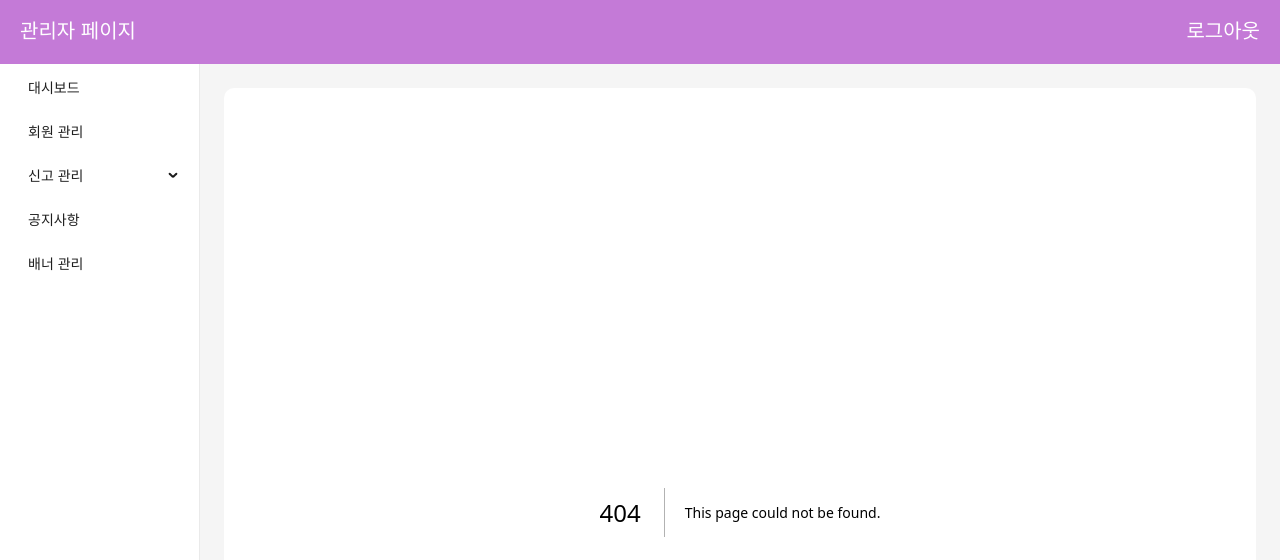
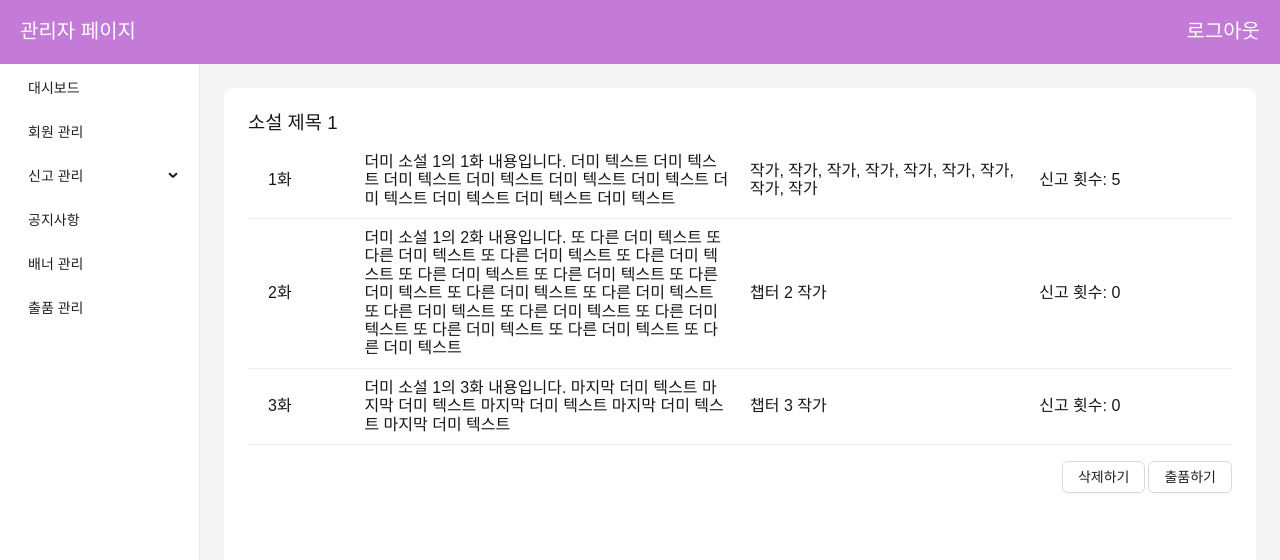
Before and after one commit to ItdaHub/admin-page, a Next.js app: page /novel/1 in a window 1280 px wide. Before the commit this address had no page. Shown: the top 560 px of the page. Built offline with nearby package versions, Linux system fonts and the light colour scheme; no server answers; sample sign-in values are in the browser's storage.

Commit message:
Feat: 출품관리 요청추가

```diff
--- /dev/null
+++ b/src/components/NovelDetail/index.tsx
@@ -0,0 +1,169 @@
+import { useRouter } from "next/router";
+import { useEffect, useState } from "react";
+import api from "@/utill/api";
+import { Button, Result, Spin } from "antd";
+import { NovelDetailStyled } from "./styled";
+import clsx from "clsx";
+
+interface Chapter {
+  id: number;
+  chapter_num: string;
+  content: string;
+  reportCount: number;
+  writerName: string;
+}
+
+interface NovelDetail {
+  id: number;
+  title: string;
+  chapters: Chapter[];
+}
+
+const NovelDetail = ({ novelId }: { novelId: number }) => {
+  const router = useRouter();
+  const [novelDetail, setNovelDetail] = useState<NovelDetail | null>(null);
+  const [loading, setLoading] = useState(true);
+  const [error, setError] = useState<string | null>(null);
+
+  // 더미 데이터(삭제해도 됨)
+  const generateDummyNovelDetail = (novelId: number): NovelDetail => {
+    return {
+      id: novelId,
+      title: `소설 제목 ${novelId}`,
+      chapters: [
+        {
+          id: 1,
+          chapter_num: "1화",
+          content: `더미 소설 ${novelId}의 1화 내용입니다. ${"더미 텍스트 ".repeat(
+            10
+          )}`,
+          reportCount: Math.floor(Math.random() * 10),
+          writerName: "작가, 작가, 작가, 작가, 작가, 작가, 작가, 작가, 작가",
+        },
+        {
+          id: 2,
+          chapter_num: "2화",
+          content: `더미 소설 ${novelId}의 2화 내용입니다. ${"또 다른 더미 텍스트 ".repeat(
+            15
+          )}`,
+          reportCount: Math.floor(Math.random() * 10),
+          writerName: "챕터 2 작가",
+        },
+        {
+          id: 3,
+          chapter_num: "3화",
+          content: `더미 소설 ${novelId}의 3화 내용입니다. ${"마지막 더미 텍스트 ".repeat(
+            5
+          )}`,
+          reportCount: Math.floor(Math.random() * 10),
+          writerName: `챕터 3 작가`,
+        },
+      ],
+    };
+  };
+
+  useEffect(() => {
+    if (novelId) {
+      // fetchNovelDetail(novelId);
+
+      // 더미 데이터(밑에 3줄 삭제해도 됨)
+      const dummyData = generateDummyNovelDetail(novelId);
+      setNovelDetail(dummyData);
+      setLoading(false);
+    }
+  }, [novelId]);
+
+  // 소설 상세 내용들 불러오기
+  const fetchNovelDetail = async (novelId: number) => {
+    setLoading(true);
+    setError(null);
+    try {
+      const response = await api.get(`/novel/${novelId}`);
+      setNovelDetail(response.data);
+    } catch (error: any) {
+      setError(`소설 상세 정보를 불러오는데 실패했습니다: ${error.message}`);
+    } finally {
+      setLoading(false);
+    }
+  };
+
+  // 해당 소설 삭제하기
+  const handleDeleteNovel = async () => {
+    if (novelId) {
+      try {
+        await api.delete(`/novel/${novelId}`);
+        alert("소설이 삭제되었습니다.");
+        router.push("/exhibit");
+      } catch (error: any) {
+        setError(`소설 삭제에 실패했습니다: ${error.message}`);
+      }
+    }
+  };
+
+  const handlePublishNovel = async () => {
+    if (novelId) {
+      try {
+        await api.post(`/novel/${novelId}`);
+        alert("소설이 출품되었습니다.");
+        router.push("/exhibit");
+      } catch (error: any) {
+        setError(`소설 출품에 실패했습니다: ${error.message}`);
+      }
+    }
+  };
+
+  if (loading) {
+    return (
+      <div
+        style={{
+          display: "flex",
+          justifyContent: "center",
+          alignItems: "center",
+          minHeight: "300px",
+        }}
+      >
+        <Spin size="large" />
+      </div>
+    );
+  }
+
+  if (error) {
+    return (
+      <Result
+        status="error"
+        title="데이터를 불러오는 데 실패했습니다."
+        subTitle={error}
+      />
+    );
+  }
+
+  if (!novelDetail) {
+    return <Result status="warning" title="소설 정보를 찾을 수 없습니다." />;
+  }
+
+  return (
+    <NovelDetailStyled className={clsx("detail-wrap")}>
+      <h3>{novelDetail.title}</h3>
+      <ul>
+        {novelDetail.chapters.map((chapter) => (
+          <li key={chapter.id}>
+            <div className="detail-box">
+              <div>{chapter.chapter_num}</div>
+              <div className="detail-content">{chapter.content}</div>
+              <div>{chapter.writerName}</div>
+              <div>신고 횟수: {chapter.reportCount}</div>
+            </div>
+          </li>
+        ))}
+      </ul>
+      <div className="detail-button">
+        <Button className="detail-publish-button" onClick={handleDeleteNovel}>
+          삭제하기
+        </Button>
+        <Button onClick={handlePublishNovel}>출품하기</Button>
+      </div>
+    </NovelDetailStyled>
+  );
+};
+
+export default NovelDetail;
--- /dev/null
+++ b/src/components/NovelDetail/styled.ts
@@ -0,0 +1,31 @@
+import styled from "styled-components";
+
+export const NovelDetailStyled = styled.div`
+  &.detail-wrap {
+    ul {
+      list-style: none;
+    }
+    li {
+      border-bottom: 1px solid #eee;
+      padding: 10px 0;
+      div {
+        padding: 0 10px;
+      }
+    }
+    .detail-box {
+      display: grid;
+      grid-template-columns: 1fr 4fr 3fr 2fr;
+      align-items: center;
+      .detail-content {
+        white-space: pre-wrap;
+      }
+    }
+
+    .detail-button {
+      float: right;
+      .detail-publish-button {
+        margin-right: 3px;
+      }
+    }
+  }
+`;
--- /dev/null
+++ b/src/features/ExhibitPage/styled.ts
@@ -0,0 +1,7 @@
+import styled from "styled-components";
+
+export const ExhibitPageStyled = styled.div`
+  &.exhibit-wrap {
+    margin-top: 15px;
+  }
+`;
--- a/src/features/UserManage/styled.ts
+++ b/src/features/UserManage/styled.ts
@@ -5,11 +5,6 @@ export const UserManageStyled = styled.div`
     .manage-title-box {
       display: flex;
       justify-content: space-between;
-      .manage-title {
-        font-size: 20px;
-        font-weight: bolder;
-        margin-bottom: 10px;
-      }
     }
 
     .manage-select-box {
--- /dev/null
+++ b/src/pages/novel/[id].tsx
@@ -0,0 +1,26 @@
+import NovelDetail from "@/components/NovelDetail";
+import { useRouter } from "next/router";
+
+const NovelDetailPage = () => {
+  const router = useRouter();
+  const { id } = router.query;
+
+  return (
+    <>
+      <NovelDetail novelId={Number(id)} />
+    </>
+  );
+};
+
+export default NovelDetailPage;
+
+// id를 미리 서버에서 가져와 컴포넌트로 안전하게 넘김
+export async function getServerSideProps(context: any) {
+  const { id } = context.params;
+
+  return {
+    props: {
+      id,
+    },
+  };
+}
--- a/src/utill/createSideMenu.tsx
+++ b/src/utill/createSideMenu.tsx
@@ -58,4 +58,8 @@ export const sidebarMenus = createSidebarMenus([
     key: "/bannerlist",
     label: "배너 관리",
   },
+  {
+    key: "/exhibit",
+    label: "출품 관리",
+  },
 ]);
```
Also changed, not shown: src/features/ExhibitPage/index.tsx (added, +105 -0 lines), src/features/UserManage/index.tsx (+13 -13 lines), src/pages/exhibit/index.tsx (added, +13 -0 lines).
